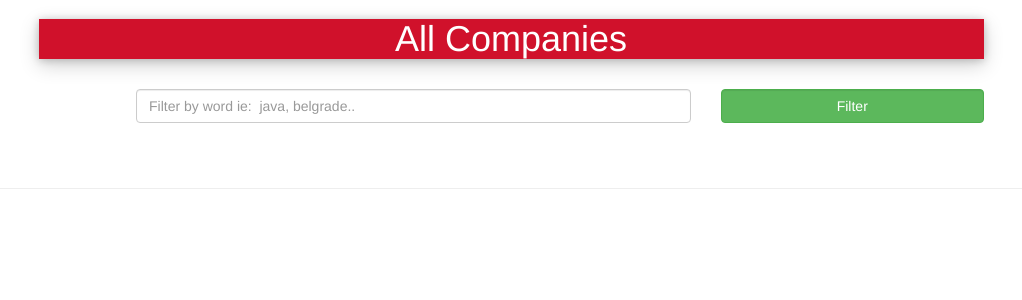
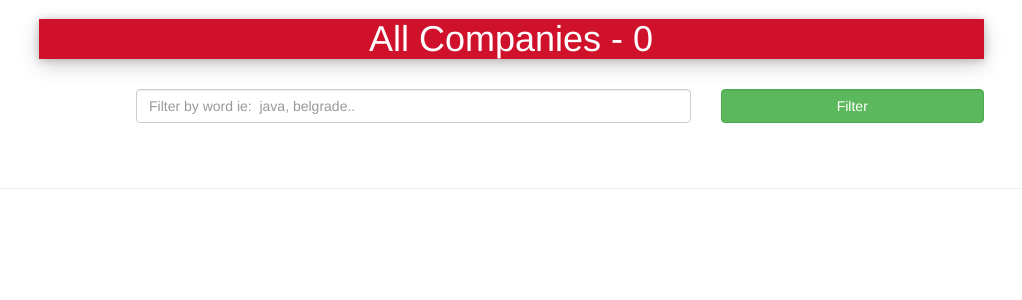
Before and after one commit to sVujke/django-job-analytics, a Django app: page /list/firm/ in a window 1280 px wide. Shown: the part 51-351 px from the top of the page, without its empty margins (129-1151 px from the left). Run offline with Django 3.2, Linux system fonts and the light colour scheme; data that the repository does not hold is empty; some libraries are stand-ins or nearby versions.

Commit message:
list counter

```diff
--- a/app/views.py
+++ b/app/views.py
@@ -119,6 +119,7 @@ def list(request, slug):
 
     context = {
         "item_list": item_list,
+        "num_items": len(item_list),
         "title": name[slug],
         "headline_css": headline_css,
         "div_css": div_css,
--- a/templates/item.html
+++ b/templates/item.html
@@ -16,7 +16,7 @@
 
          <div class="row margin-bottom">
             <div class="col-md-10 col-md-offset-1  text-center ">
-                <h1 class="{{ headline_css }}">{{ item_name }}</h1>
+                <h1 class="{{ headline_css }}">{{ item_name }})</h1>
             </div>
         </div>
 
--- a/templates/list.html
+++ b/templates/list.html
@@ -17,7 +17,7 @@
 
         <div class="row margin-bottom">
             <div class="col-md-10 col-md-offset-1  text-center ">
-                <h1 class="{{ headline_css }}">All {{ title }}</h1>
+                <h1 class="{{ headline_css }}">All {{ title }} - {{ num_items }}</h1>
             </div>
         </div>
 
```
